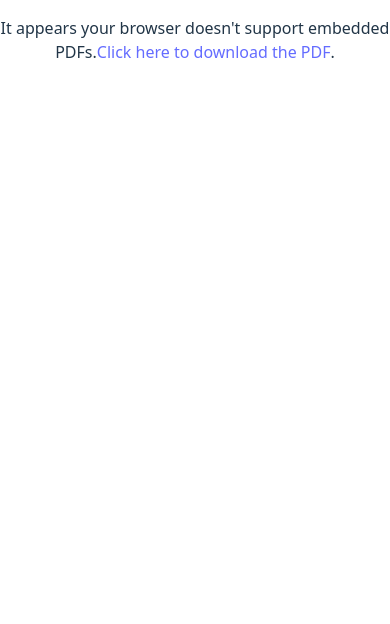
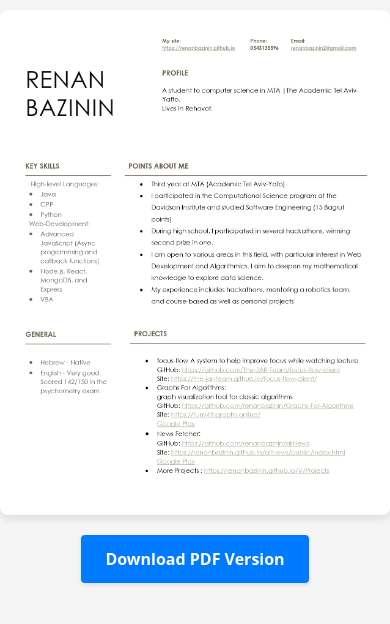
Before and after one commit to renabazinin/fortune-cookie, a React (Vite) app: page /#/CV in a window 390 px wide. Shown: the top 624 px of the page. Built offline with nearby package versions, Linux system fonts and the light colour scheme.

Commit message:
mobile respon

```diff
--- a/src/CV.jsx
+++ b/src/CV.jsx
@@ -1,13 +1,28 @@
-import React, { useEffect } from 'react';
+import React, { useEffect, useState } from 'react';
 import cvPdf from './CV-RenanBazinin.pdf'; // Import the PDF file directly
+import cvJpg from './CV-RenanBazinin_page-0001.jpg'; // Import the JPG version
 
 function CV() {
+  const [isMobile, setIsMobile] = useState(false);
+
+  // Check if device is mobile
+  useEffect(() => {
+    const checkMobile = () => {
+      setIsMobile(window.innerWidth <= 768);
+    };
+
+    checkMobile();
+    window.addEventListener('resize', checkMobile);
+
+    return () => window.removeEventListener('resize', checkMobile);
+  }, []);
+
   // Add/remove class to body element when component mounts/unmounts
   useEffect(() => {
     // Get root element
     const rootElement = document.getElementById('root');
 
-    // Add special classes for full-screen PDF viewing
+    // Add special classes for full-screen viewing
     document.body.classList.add('pdf-viewer-body');
     rootElement.classList.add('pdf-page');
 
@@ -24,11 +39,57 @@ function CV() {
       height: '100vh',
       margin: 0,
       padding: 0,
-      overflow: 'hidden',
+      overflow: 'auto',
       position: 'absolute',
       top: 0,
-      left: 0
+      left: 0,
+      display: 'flex',
+      flexDirection: 'column',
+      alignItems: 'center',
+      backgroundColor: '#f5f5f5'
     }}>
+      {isMobile ? (
+        // For mobile: Display JPG with download option
+        <div style={{
+          width: '100%',
+          display: 'flex',
+          flexDirection: 'column',
+          alignItems: 'center',
+          padding: '10px'
+        }}>
+          <img
+            src={cvJpg}
+            alt="Renan Bazinin CV"
+            style={{
+              width: '100%',
+              maxWidth: '500px',
+              height: 'auto',
+              objectFit: 'contain',
+              borderRadius: '8px',
+              boxShadow: '0 4px 8px rgba(0,0,0,0.1)'
+            }}
+          />
+
+          <a
+            href={cvPdf}
+            download="CV-RenanBazinin.pdf"
+            style={{
+              marginTop: '20px',
+              padding: '12px 24px',
+              backgroundColor: '#007bff',
+              color: 'white',
+              borderRadius: '4px',
+              textDecoration: 'none',
+              fontWeight: 'bold',
+              textAlign: 'center',
+              boxShadow: '0 2px 4px rgba(0,0,0,0.1)'
+            }}
+          >
+            Download PDF Version
+          </a>
+        </div>
+      ) : (
+        // For desktop: Use PDF object with fallback
         <object
           data={cvPdf}
           type="application/pdf"
@@ -37,17 +98,33 @@ function CV() {
             height: '100%',
             margin: 0,
             padding: 0,
-          border: 'none',
-          position: 'absolute',
-          top: 0,
-          left: 0
+            border: 'none'
           }}
         >
-        <p>
+          <p style={{
+            textAlign: 'center',
+            padding: '20px'
+          }}>
             It appears your browser doesn't support embedded PDFs.
-          <a href={cvPdf} download>Click here to download the PDF</a>.
+            <br />
+            <a
+              href={cvPdf}
+              download="CV-RenanBazinin.pdf"
+              style={{
+                display: 'inline-block',
+                marginTop: '15px',
+                padding: '10px 20px',
+                backgroundColor: '#007bff',
+                color: 'white',
+                borderRadius: '4px',
+                textDecoration: 'none'
+              }}
+            >
+              Download the PDF
+            </a>
           </p>
         </object>
+      )}
     </div>
   );
 }
```
Lines whose indentation alone changed are shown as unchanged.
